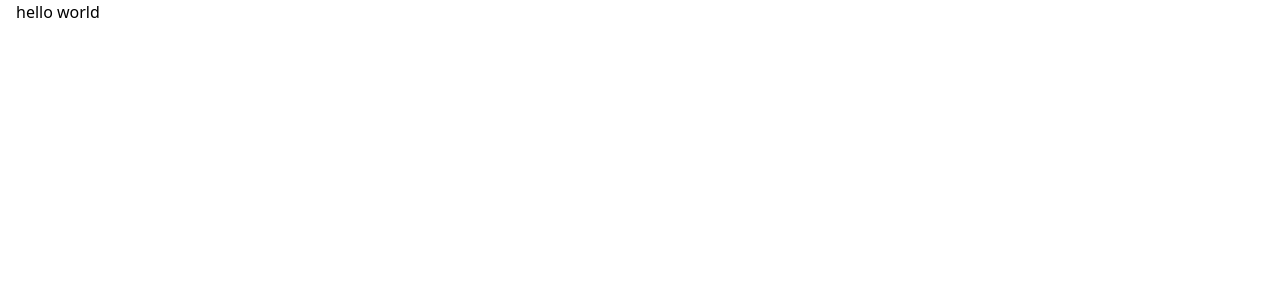
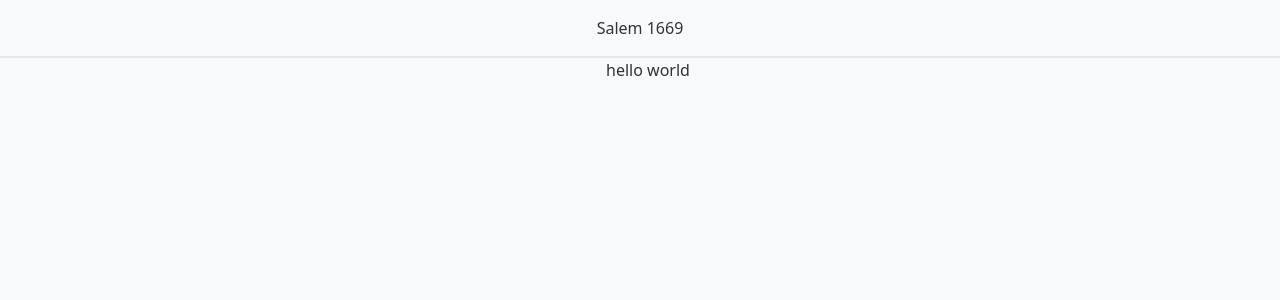
Before and after one commit to BrandonSamaroo/salem1669, a Next.js app: page / in a window 1280 px wide. Shown: the top 300 px of the page. Built offline with nearby package versions, Linux system fonts and the light colour scheme.

Commit message:
app grid layout

```diff
--- a/src/pages/_app.tsx
+++ b/src/pages/_app.tsx
@@ -1,5 +1,6 @@
 import "@/styles/globals.css";
 import "@fortawesome/fontawesome-svg-core/styles.css";
+import type { AppProps } from "next/app";
 
 import { config as fontAwesomeConfig } from "@fortawesome/fontawesome-svg-core";
 
@@ -7,5 +8,12 @@ import { config as fontAwesomeConfig } from "@fortawesome/fontawesome-svg-core";
 fontAwesomeConfig.autoAddCss = false;
 
 export default function App({ Component, pageProps }: AppProps) {
-  return <Component {...pageProps} />
+    return (
+        <div className='app bg-bg1 text-onBg/80'>
+            <header className='flex flex-wrap items-center justify-center gap-8 border-b-2 border-bg3 py-4'>Salem 1669</header>
+            <main className='relative flex flex-col items-center justify-start scroll-smooth'>
+                <Component {...pageProps} />
+            </main>
+        </div>
+    );
 }
--- a/src/styles/globals.css
+++ b/src/styles/globals.css
@@ -3,6 +3,16 @@
 @tailwind utilities;
 
 @layer base {
+    .app {
+        display: grid;
+        min-height: 100vh;
+        min-height: 100dvh;
+        grid-template-areas:
+            "header"
+            "main";
+        grid-template-rows: auto 1fr;
+    }
+
     :root {
         --bg1: 248 249 250;
         --bg2: 251 252 253;
```
